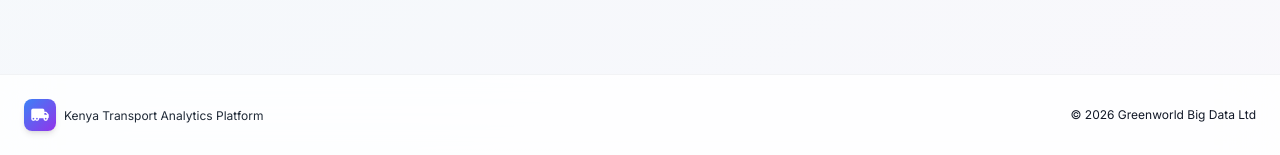
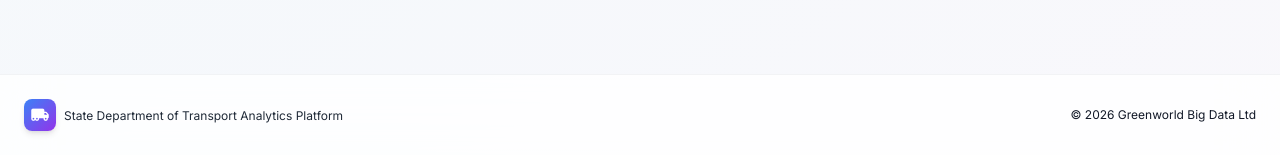
Before and after one commit to tricrck/TransportDashboard, a Flask app: a page that uses templates/base.html in a window 1280 px wide. Shown: the part 790-945 px from the top of the page. Run offline with Flask 3, Linux system fonts and the light colour scheme; the visitor is signed in with stand-in values (Sample User, id 1); parts of the project's set-up code (start-up, migrations or seed data) failed here and were passed over; some libraries are stand-ins or nearby versions.

Commit message:
For Content Update

```diff
--- a/templates/base.html
+++ b/templates/base.html
@@ -222,7 +222,7 @@
                 </div>
                 <div class="text-left">
                     <!-- <span class="font-bold text-gray-900 block text-xs">Nerdware Technologies</span> -->
-                    <span class="text-xs text-gray-800">Kenya Transport Analytics Platform</span>
+                    <span class="text-xs text-gray-800">State Department of Transport Analytics Platform</span>
                 </div>
             </div>
             <div class="flex items-center gap-4 text-xs">
```
